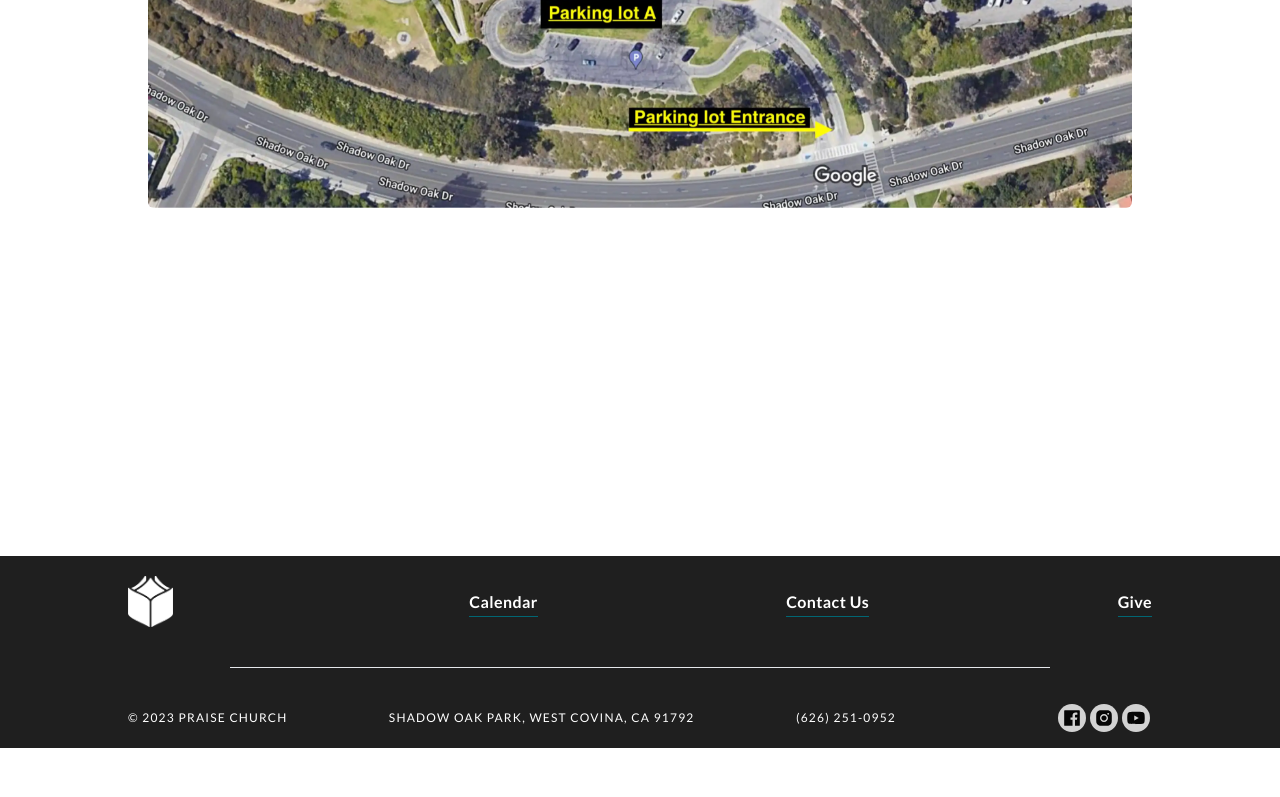
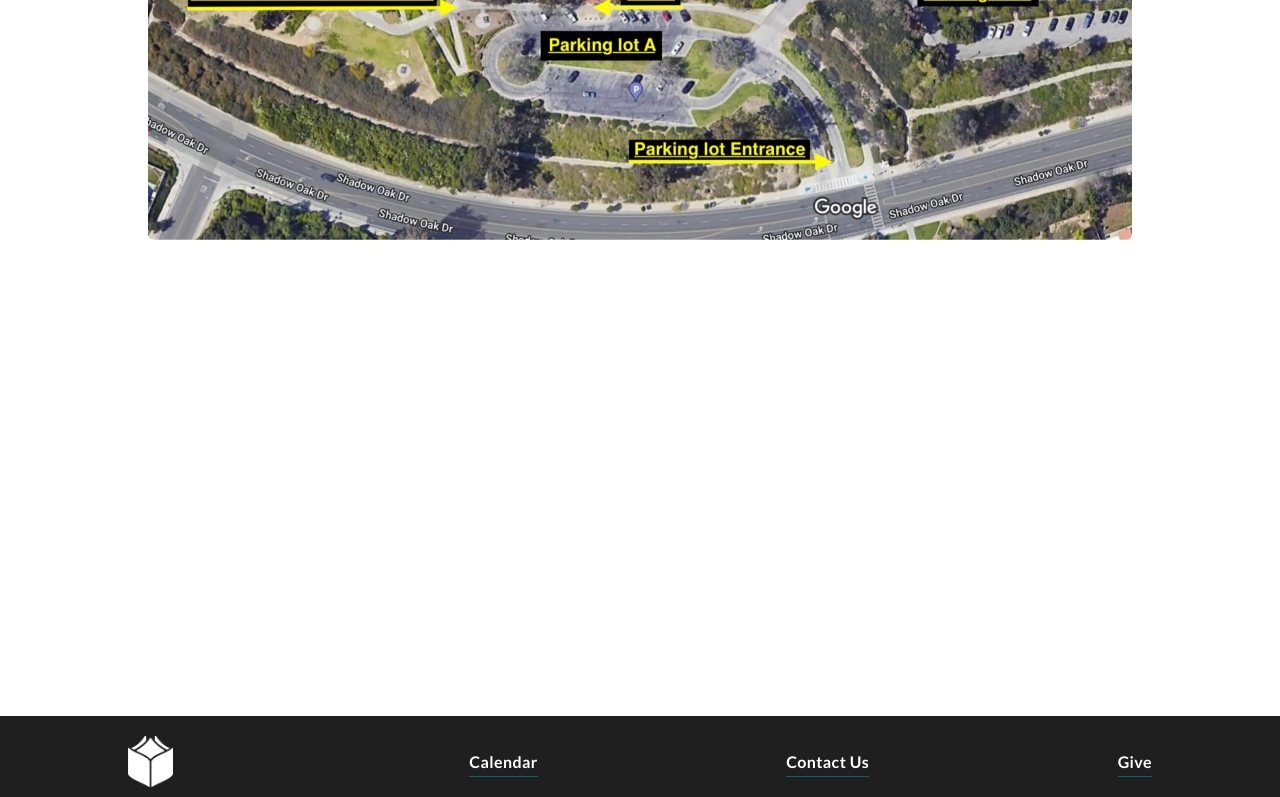
Before and after one commit to PraiseChurch/web, a Next.js app: page /visit in a window 1280 px wide. Shown: the part 1353-2150 px from the top of the page. Before the commit the page ends 2101 px from the top, so only its background shows below. Built offline with nearby package versions, Linux system fonts and the light colour scheme.

Commit message:
fix: change prop name to corresponding correct one

```diff
--- a/src/app/visit/page.tsx
+++ b/src/app/visit/page.tsx
@@ -12,7 +12,7 @@ export default function Visit() {
     <div>
       <Hero title="Visit" imgSrc="/hero/visit-hero.jpeg" position="center" />
       <FluidContainer>
-        <TextSubsection heading="Matthew 28:19-20">
+        <TextSubsection title="Matthew 28:19-20">
           &quot;Go therefore and make disciples of all nations, baptizing them
           in the name of the Father and of the Son and of the Holy Spirit,
           teaching them to observe all that I have commanded you.&quot;
@@ -29,24 +29,24 @@ export default function Visit() {
           sizes="100vw"
           className="w-full h-auto rounded-md mt-1"
         />
-        <TextSubsection heading="How long is our service?">
+        <TextSubsection title="How long is our service?">
           Our services typically last 1 hour and 15 minutes, from 10:00 AM to
           11:15 AM, but everyone is cordially invited to partake in the
           discussion groups after the sermon.
         </TextSubsection>
-        <TextSubsection heading="What is the service like?">
+        <TextSubsection title="What is the service like?">
           Theologically rich and biblically rooted lyrics mixed with
           contemporary musical style characterize the worship. The preaching is
           unabashedly expository in style and robustly biblical theological
           &mdash; how the history of redemption fit together &mdash; in content.
         </TextSubsection>
-        <TextSubsection heading="How do people normally dress?">
+        <TextSubsection title="How do people normally dress?">
           Please come as you are. We welcome all people &mdash; from those who
           prefer suit and tie to those who would rather wear shorts and shirt.
           The principle of decency and the desire to give our best to the Lord
           in worship govern our dress code.
         </TextSubsection>
-        <TextSubsection heading="What about kids?">
+        <TextSubsection title="What about kids?">
           Children&apos;s ministry teachers provide a safe and fun environment
           for children of all age groups to learn and grow in the grace and
           knowledge of Jesus during main sanctuary worship service.
```
